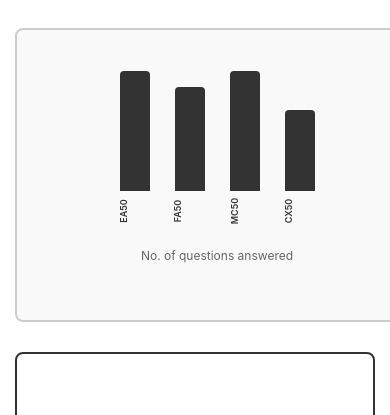
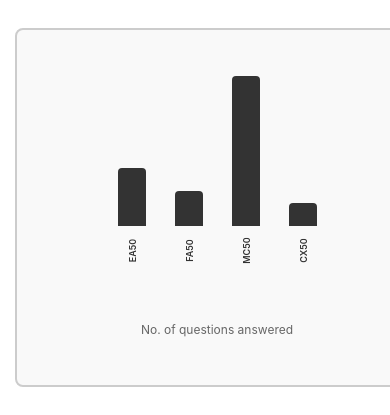
Before and after one commit to autinn/gamify-hc, a React (Create React App) app in the folder frontend/: page / in a window 390 px wide. Shown: the part 224-639 px from the top of the page. Built offline with nearby package versions, Linux system fonts and the light colour scheme; no server answers.

Commit message:
fixed styling error for progress bar

```diff
--- a/frontend/src/components/common/Charts/PerformanceChart.css
+++ b/frontend/src/components/common/Charts/PerformanceChart.css
@@ -1,122 +1,167 @@
-/* PerformanceChart - Placeholder bar chart */
-
+/* ============================
+   Performance Chart Container
+   ============================ */
    .performance-chart {
     width: 100%;
     height: 100%;
     display: flex;
     align-items: center;
     justify-content: center;
-  padding: 10px;
+    padding: 16px;
     box-sizing: border-box;
   }
 
   .performance-chart__content {
     width: 100%;
+    max-width: 100%;
     display: flex;
     flex-direction: column;
     align-items: center;
-  gap: 12px;
-  max-height: 100%;
-  box-sizing: border-box;
+    gap: 16px;
   }
 
+
+  /* ============================
+     Bar Area
+     ============================ */
   .performance-chart__bars {
+    width: 100%;
+    height: 200px;
     display: flex;
-  align-items: flex-end;
+    align-items: flex-end;      /* Bottom align bars (normal) */
     justify-content: center;
-  gap: 12px;
-  width: 100%;
-  max-width: 100%;
-  height: 180px;
-  padding-bottom: 50px;
-  box-sizing: border-box;
+    gap: 18px;
+    /* padding-bottom set dynamically via JS */
     position: relative;
   }
 
+
+  /* ============================
+     Individual Bar Wrapper
+     ============================ */
   .performance-chart__bar-wrapper {
     display: flex;
     flex-direction: column;
     align-items: center;
-  justify-content: flex-end;
-  gap: 0;
-  flex: 1;
-  max-width: 60px;
+    justify-content: flex-end;  /* Bars grow from bottom */
+    width: 60px;
     height: 100%;
     position: relative;
+    cursor: pointer;
   }
 
+
+  /* ============================
+     Bars
+     ============================ */
   .performance-chart__bar {
     width: 40px;
     background-color: #333;
     border-radius: 4px 4px 0 0;
-  transition: all 0.3s ease;
-  min-height: 4px;
-  max-height: 145px;
-  flex-shrink: 0;
+    transition: all 0.25s ease;
   }
 
-.performance-chart__bar:hover {
+  .performance-chart__bar-wrapper:hover .performance-chart__bar {
     background-color: #666;
-  box-shadow: 0 2px 8px rgba(0, 0, 0, 0.2);
+    box-shadow: 0px 2px 8px rgba(0, 0, 0, 0.2);
   }
 
+
+  /* ============================
+     Rotated Bar Labels
+     ============================ */
   .performance-chart__label {
+    position: absolute;
+    /* bottom position set dynamically via JS */
+    left: 50%;
     font-size: 10px;
     font-weight: 600;
     color: #333;
+    text-align: left;
+    transform: rotate(-90deg) translateX(-50%);
+    transform-origin: left center;
+    white-space: nowrap;
+    max-width: 120px;
+    overflow: hidden;
+    text-overflow: ellipsis;
     margin: 0;
-  padding: 0 2px;
-  text-align: center;
-  line-height: 1.2;
-  position: absolute;
-  bottom: -50px;
-  transform: rotate(-90deg);
-  transform-origin: center center;
-  white-space: nowrap;
-  width: auto;
-  height: 60px;
-  display: flex;
-  align-items: center;
-  justify-content: center;
-  left: 50%;
-  margin-left: -30px;
+    padding: 0;
   }
 
+
+  /* ============================
+     X-Axis Label (Description)
+     ============================ */
   .performance-chart__description {
     font-size: 12px;
     color: #666;
-  margin: 0;
-  padding: 0;
+    margin-top: 0;
     text-align: center;
-  width: 100%;
   }
 
+
+  /* ============================
+     Hover Tooltip
+     ============================ */
+  .performance-chart__tooltip {
+    position: absolute;
+    bottom: calc(100% + 8px);  /* Position above the bar */
+    left: 50%;
+    transform: translateX(-50%);
+    background-color: #333;
+    color: #fff;
+    padding: 4px 8px;
+    border-radius: 4px;
+    font-size: 12px;
+    font-weight: 600;
+    white-space: nowrap;
+    pointer-events: none;
+    box-shadow: 0 2px 6px rgba(0, 0, 0, 0.2);
+    z-index: 10;
+  }
+
+  .performance-chart__tooltip::after {
+    content: '';
+    position: absolute;
+    top: 100%;
+    left: 50%;
+    transform: translateX(-50%);
+    border: 4px solid transparent;
+    border-top-color: #333;
+  }
+
+
+  /* ============================
+     Placeholder Message
+     ============================ */
   .performance-chart__placeholder {
     font-size: 16px;
     color: #999;
     text-align: center;
   }
 
+
+  /* ============================
+     Mobile Adjustments
+     ============================ */
   @media (max-width: 768px) {
     .performance-chart__bars {
-    gap: 10px;
-    height: 150px;
-    padding-bottom: 45px;
+      height: 160px;
+      gap: 12px;
+      padding-bottom: 100px;
     }
 
     .performance-chart__bar {
-    width: 30px;
-    max-height: 120px;
+      width: 28px;
+    }
+
+    .performance-chart__bar-wrapper {
+      width: 45px;
     }
 
     .performance-chart__label {
       font-size: 9px;
-    bottom: -45px;
-    height: 50px;
-    margin-left: -25px;
-  }
-
-  .performance-chart__bar-wrapper {
-    max-width: 45px;
+      max-width: 100px;
+      bottom: -90px;
     }
   }
--- a/frontend/src/components/common/Charts/PerformanceChart.js
+++ b/frontend/src/components/common/Charts/PerformanceChart.js
@@ -1,44 +1,108 @@
-import React from 'react';
+import React, { useState, useEffect, useRef } from 'react';
 import './PerformanceChart.css';
 
 /**
- * PerformanceChart - Placeholder chart component
+ * PerformanceChart - Bar chart component with hover tooltips and dynamic padding
  *
- * Currently a placeholder - will be replaced with actual chart visualization
- * (e.g., bar chart, line chart using charting library)
+ * Displays a bar chart with rotated labels and hover functionality to show values.
+ * Dynamically adjusts padding based on longest label to prevent overlap.
  *
  * @param {object} data - Chart data object { labels, values }
- * @param {string} label - Chart title/description
+ * @param {string} label - Chart title/description (x-axis label)
+ * @param {number} labelOffset - Offset for label positioning (default: 10). Use higher values (e.g., 70) for more space from axis
  */
-const PerformanceChart = ({ data, label }) => {
-  // Simple bar chart visualization using divs (placeholder)
+const PerformanceChart = ({ data, label, labelOffset = 50 }) => {
+  const [hoveredIndex, setHoveredIndex] = useState(null);
+  const [dynamicPadding, setDynamicPadding] = useState(120);
+  const measureRef = useRef(null);
+
+  // Simple bar chart visualization using divs
   const maxValue = data && data.values ? Math.max(...data.values, 1) : 100;
   const maxBarHeight = 150; // Maximum height for bars in pixels
 
+  // Calculate dynamic padding based on longest label
+  useEffect(() => {
+    if (!data || !data.labels || !measureRef.current) return;
+
+    const measureLabelWidth = (text) => {
+      const span = document.createElement('span');
+      span.style.visibility = 'hidden';
+      span.style.position = 'absolute';
+      span.style.fontSize = '10px';
+      span.style.fontWeight = '600';
+      span.style.whiteSpace = 'nowrap';
+      span.style.fontFamily = 'inherit';
+      span.textContent = text;
+      measureRef.current.appendChild(span);
+      const width = span.offsetWidth;
+      measureRef.current.removeChild(span);
+      return width;
+    };
+
+    // Find the maximum label width (becomes height when rotated)
+    let maxLabelWidth = 0;
+    data.labels.forEach((labelText) => {
+      const width = measureLabelWidth(labelText);
+      maxLabelWidth = Math.max(maxLabelWidth, width);
+    });
+
+    // Calculate padding: label height + gap + axis label space
+    // Min 80px for short labels, max 150px for very long labels
+    const calculatedPadding = Math.min(Math.max(maxLabelWidth + 30, 80), 150);
+    setDynamicPadding(calculatedPadding);
+  }, [data]);
+
   return (
     <div className="performance-chart">
+      {/* Hidden element for measuring text width */}
+      <div ref={measureRef} style={{ visibility: 'hidden', position: 'absolute', top: '-9999px' }} />
+
       {data && data.labels ? (
         <div className="performance-chart__content">
-          <div className="performance-chart__bars">
+          <div
+            className="performance-chart__bars"
+            style={{ paddingBottom: `${dynamicPadding}px` }}
+          >
             {data.labels.map((labelItem, index) => {
               const value = data.values[index] || 0;
               const percentage = (value / maxValue);
               const barHeight = Math.min(percentage * maxBarHeight, maxBarHeight);
 
               return (
-                <div key={index} className="performance-chart__bar-wrapper" style={{ position: 'relative' }}>
+                <div
+                  key={index}
+                  className="performance-chart__bar-wrapper"
+                  onMouseEnter={() => setHoveredIndex(index)}
+                  onMouseLeave={() => setHoveredIndex(null)}
+                >
+                  {/* Hover tooltip showing the value */}
+                  {hoveredIndex === index && (
+                    <div className="performance-chart__tooltip">
+                      {value}
+                    </div>
+                  )}
                   <div
                     className="performance-chart__bar"
                     style={{
                       height: `${barHeight}px`,
                     }}
                   />
-                  <p className="performance-chart__label">{labelItem}</p>
+                  <p
+                    className="performance-chart__label"
+                    title={labelItem}
+                    style={{ bottom: `-${dynamicPadding - labelOffset}px` }}
+                  >
+                    {labelItem}
+                  </p>
                 </div>
               );
             })}
           </div>
-          {label && <p className="performance-chart__description">{label}</p>}
+          {label && (
+            <p className="performance-chart__description">
+              {label}
+            </p>
+          )}
         </div>
       ) : (
         <p className="performance-chart__placeholder">Chart data not available</p>
--- a/frontend/src/components/common/layout/PageLayout.js
+++ b/frontend/src/components/common/layout/PageLayout.js
@@ -26,6 +26,7 @@ const PageLayout = ({
   chartData,
   chartLabel,
   rightContent,
+  labelOffset,
   // optional path to navigate to when Start Quiz is clicked
   startQuizPath,
   // optional custom left-side content to render instead of the PerformanceChart
@@ -72,7 +73,7 @@ const PageLayout = ({
 
         {/* Performance Chart Placeholder or custom leftContent (used by QuizPage) */}
         <div className="page-layout__chart-container">
-          {leftContent ? leftContent : <PerformanceChart data={chartData} label={chartLabel} />}
+          {leftContent ? leftContent : <PerformanceChart data={chartData} label={chartLabel} labelOffset={labelOffset} />}
         </div>
       </div>
 
--- a/frontend/src/pages/CoursePage.js
+++ b/frontend/src/pages/CoursePage.js
@@ -71,7 +71,7 @@ const CoursePage = () => {
       // Fallback if order_index is missing
       return u.title;
     }),
-    values: sortedUnits.map(() => Math.floor(Math.random() * 100)), // TODO: Replace with real progress data
+    values: sortedUnits.map(() => Math.floor(Math.random() * 21)), // 0-20 questions per unit
   };
 
   return (
--- a/frontend/src/pages/MainPage.js
+++ b/frontend/src/pages/MainPage.js
@@ -47,9 +47,10 @@ const MainPage = () => {
   }, []);
 
   // Chart data - shows performance across courses
+  // Realistic values: 0-20 questions answered per course
   const chartData = {
     labels: courses.map(c => c.title),
-    values: [65, 45, 55, 35], // Dummy performance values
+    values: courses.map(() => Math.floor(Math.random() * 21)), // 0-20 questions
   };
 
   return (
--- a/frontend/src/pages/UnitPage.js
+++ b/frontend/src/pages/UnitPage.js
@@ -75,7 +75,7 @@ const UnitPage = () => {
   // Chart data - concept performance within this unit
   const chartData = {
     labels: concepts.map(c => c.title),
-    values: concepts.map(() => Math.floor(Math.random() * 100)), // TODO: Replace with real progress data
+    values: concepts.map(() => Math.floor(Math.random() * 21)), // 0-20 questions per concept
   };
 
   // Build greeting with course and unit number (using order_index + 1)
@@ -97,6 +97,7 @@ const UnitPage = () => {
       startQuizPath={`/course/${courseId}/unit/${unitId}/quiz`}
       chartData={chartData}
       chartLabel="No. of questions answered"
+      labelOffset={70}
       rightContent={<ConceptList concepts={concepts} courseId={courseId} unitId={unitId} />}
       showBackButton={true}
       onBackClick={() => navigate(`/course/${courseId}`)}
```
Lines whose indentation alone changed are shown as unchanged.
